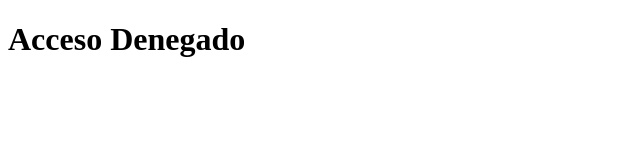
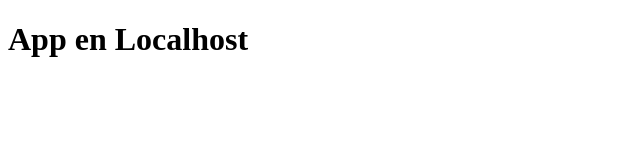
Before and after one commit to A1nz2802/express-restserver, a website: page public/index.html in a window 1280 px wide. Shown: the whole page, without its empty margins (0-640 px from the left). Drawn offline with Linux system fonts and the light colour scheme.

Commit message:
Cambio en el index.html

```diff
--- a/public/index.html
+++ b/public/index.html
@@ -7,6 +7,6 @@
   <title>Acceso Denegado</title>
 </head>
 <body>
-  <h1>Acceso Denegado</h1>
+  <h1>App en Localhost</h1>
 </body>
 </html>
```
Also changed, not shown: middlewares/validar-roles.js (line endings or trailing spaces).
